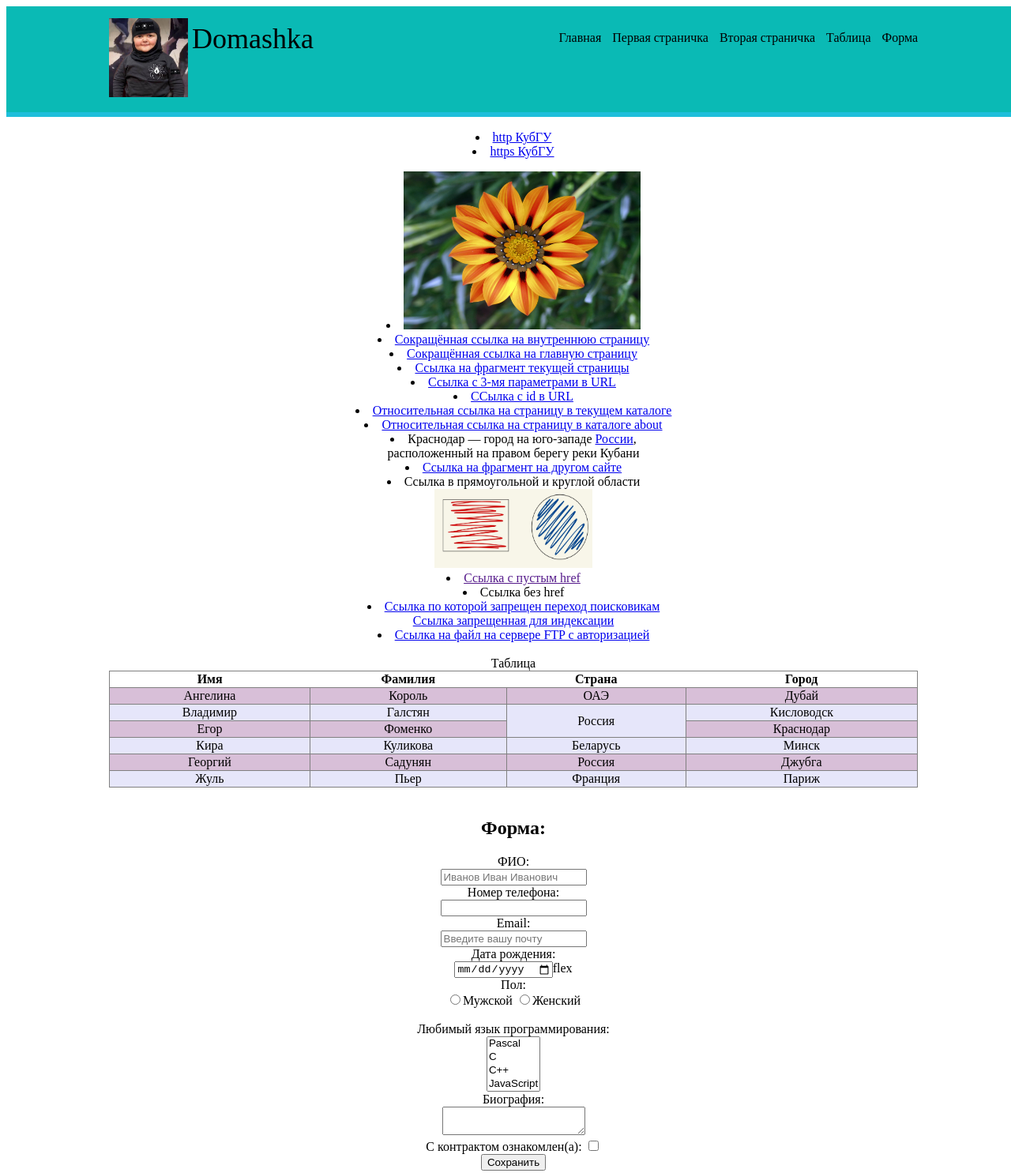
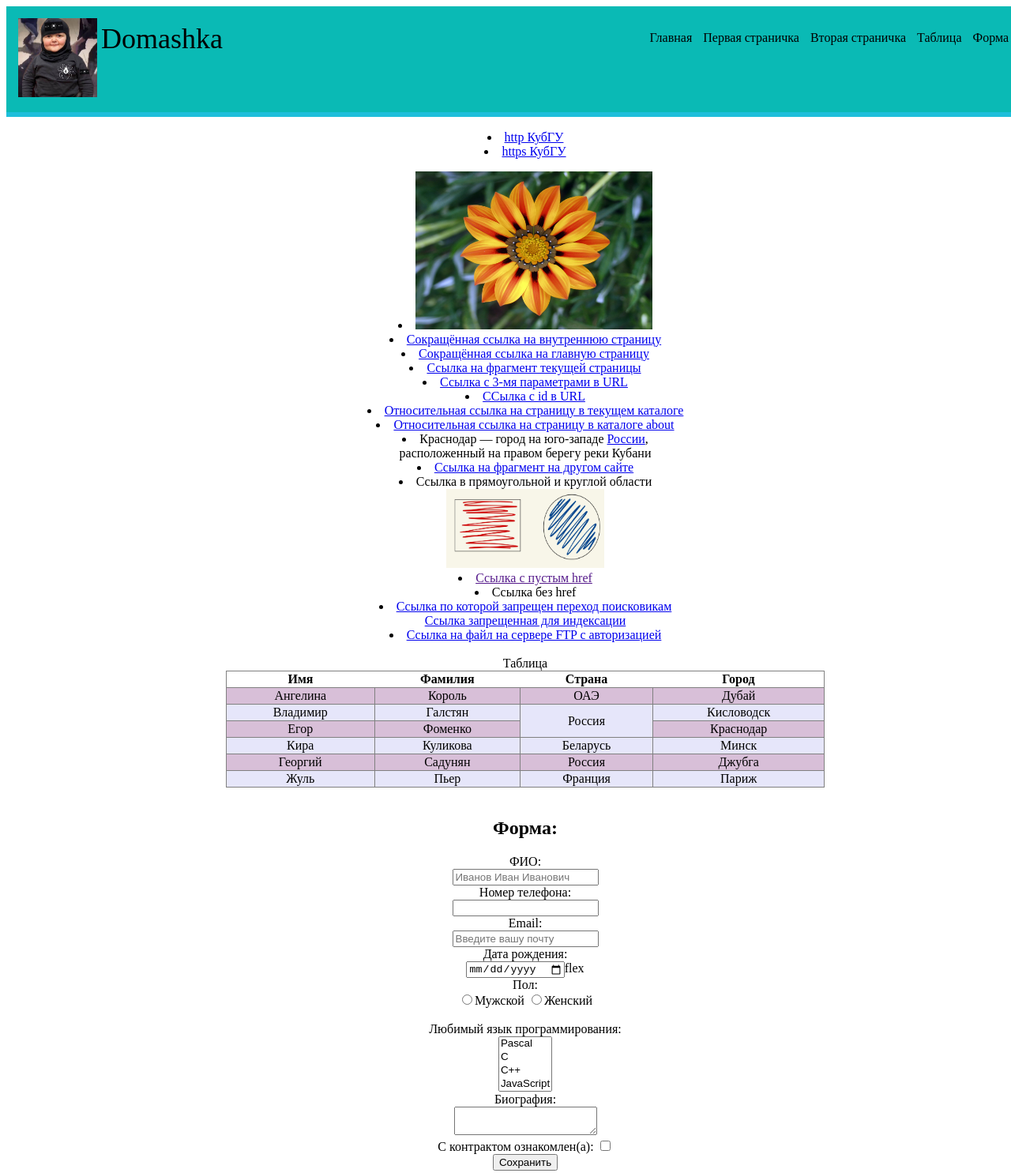
Before and after one commit to GeorgiiSadunyan/Form, a plain HTML site: page index.html in a window 1280 px wide. Shown: the top 1485 px of the page at 79% size. Drawn offline with Linux system fonts and the light colour scheme.

Commit message:
Add files via upload

```diff
--- a/index.html
+++ b/index.html
@@ -17,8 +17,8 @@
               <li><a href="index.html">Главная</a></li>
               <li><a href="index2.html">Первая страничка</a></li>
               <li><a href="./about/s1.html">Вторая страничка</a></li>
-              <li><a href="#a2">Таблица</a></li>
-              <li><a href="#a1">Форма</a></li>
+              <li><a href="#a1">Таблица</a></li>
+              <li><a href="#a2">Форма</a></li>
             </ul>
           </nav>
         </div>
@@ -67,7 +67,7 @@
     c авторизацией</a></li>
     <br>
     <table>
-        <caption id="in">Таблица</caption>
+        <caption id="a1">Таблица</caption>
         <thead>
         <tr>
           <th>Имя</th>
@@ -114,7 +114,7 @@
           </tr>
         </tbody>
         </table>
-<br><h2 id="#silka">Форма:</h2>
+<br><h2 id="a2">Форма:</h2>
 <form action="/" method="POST">
 <label>
     ФИО: <br>
--- a/style.css
+++ b/style.css
@@ -2,6 +2,9 @@ header{
     background-color: #0abab5;
     margin: -10px;
     padding: 0;
+  }
+  header{
+    display: flex;
   }
   .logo {
       float: left;
@@ -33,7 +36,6 @@ header{
     }
     .container {
       width: 100%;
-      max-width: 1024px;
       padding: 15px;
       margin: 0 auto;
     }
@@ -44,7 +46,6 @@ header{
     }
     .container body {
       float:left;
-      max-width: 960px;
     }
     .container body{
       width: 100%;
@@ -71,7 +72,8 @@ header{
     table {
       border: 1px solid grey;
       border-collapse: collapse;/*совместим рамки*/
-      width: 100%;
+      width: 60%;
+      margin-left: 20%;
    }
    td {
       border: 1px solid grey;
```
